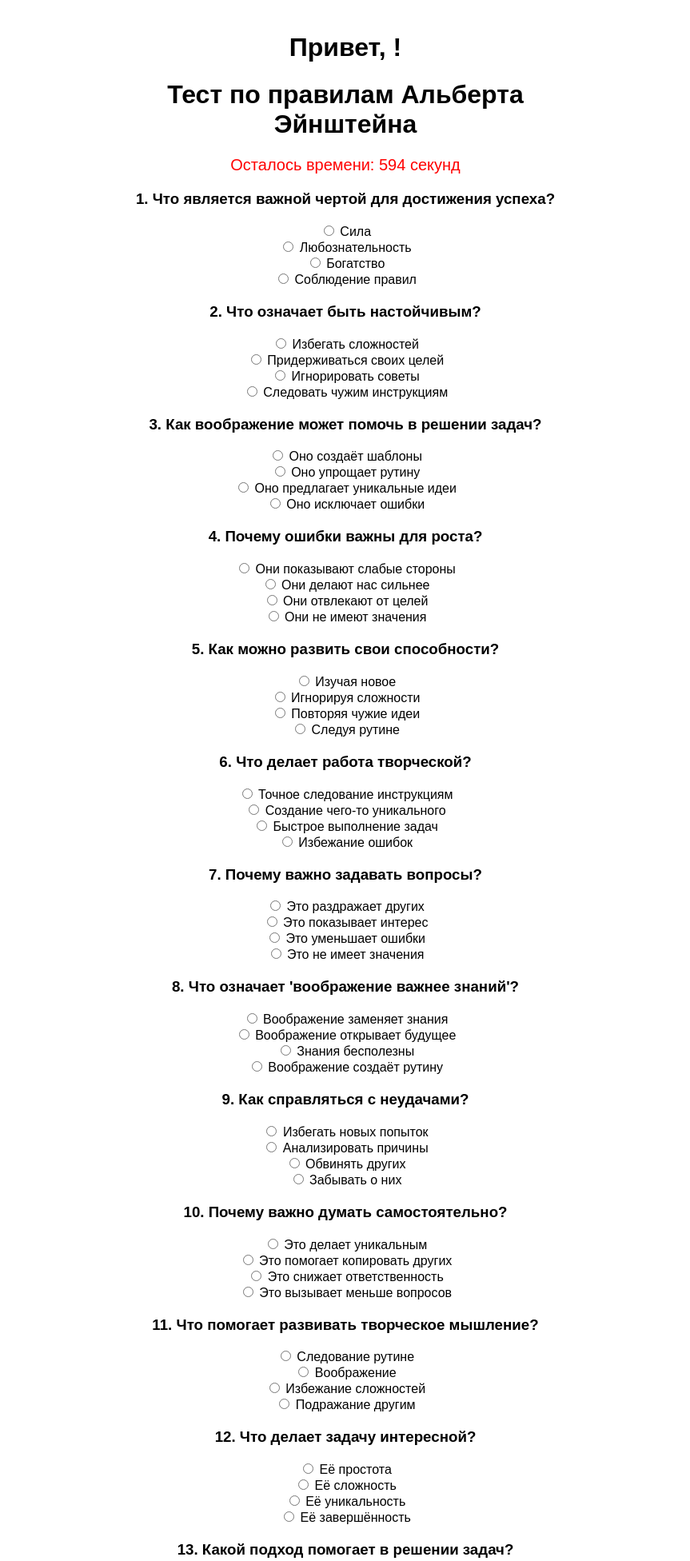
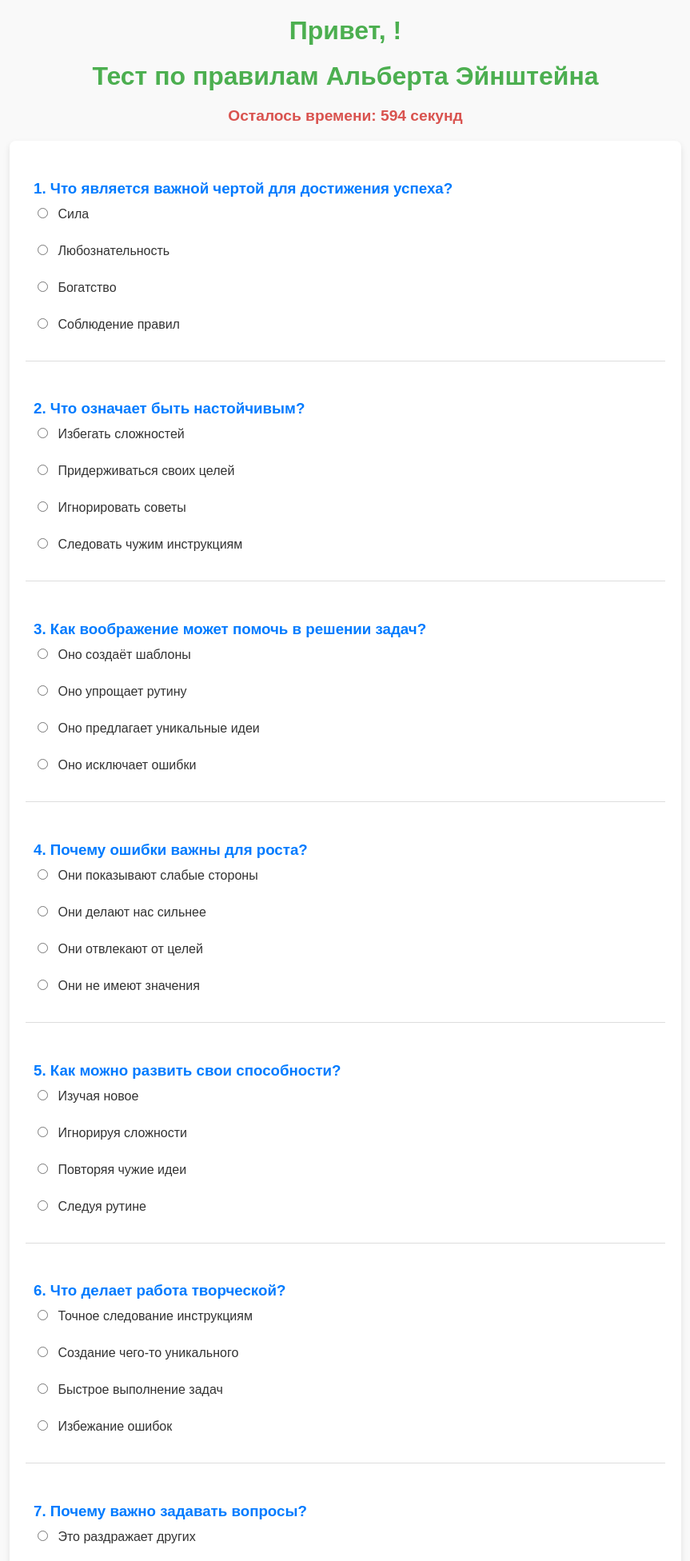
Before and after one commit to newgeekmail/EinsteinQuiz, a Flask app: page /test in a window 1280 px wide. Shown: the top 1952 px of the page at 80% size, without its empty margins (208-1071 px from the left). Run offline with Flask 3, Linux system fonts and the light colour scheme.

Commit message:
Update style.css

```diff
--- a/static/style.css
+++ b/static/style.css
@@ -1,17 +1,99 @@
+/* Основные настройки */
 body {
     font-family: Arial, sans-serif;
-    margin: 0 auto;
-    padding: 20px;
-    max-width: 600px;
-    text-align: center;
+    background-color: #f9f9f9;
+    color: #333;
+    margin: 0;
+    padding: 0;
 }
 
+/* Заголовки */
+h1 {
+    text-align: center;
+    color: #4CAF50;
+    margin: 20px 0;
+}
+
+/* Контейнер для теста */
+#quizForm {
+    max-width: 800px;
+    margin: 0 auto;
+    background-color: #fff;
+    padding: 20px;
+    border-radius: 8px;
+    box-shadow: 0 4px 8px rgba(0, 0, 0, 0.1);
+}
+
+/* Таймер */
 #timer {
-    font-size: 20px;
-    color: red;
+    text-align: center;
+    font-size: 1.2em;
+    font-weight: bold;
+    color: #d9534f;
     margin-bottom: 20px;
 }
 
+/* Вопросы */
 .question {
     margin-bottom: 20px;
+    padding: 10px;
+    border-bottom: 1px solid #ddd;
 }
+
+.question h3 {
+    margin-bottom: 10px;
+    color: #007BFF;
+}
+
+/* Радиокнопки */
+label {
+    display: block;
+    margin-bottom: 8px;
+    cursor: pointer;
+}
+
+input[type="radio"] {
+    margin-right: 8px;
+}
+
+/* Кнопка отправки */
+button {
+    display: block;
+    width: 100%;
+    padding: 12px;
+    font-size: 1.1em;
+    color: #fff;
+    background-color: #4CAF50;
+    border: none;
+    border-radius: 4px;
+    cursor: pointer;
+}
+
+button:hover {
+    background-color: #45a049;
+}
+
+/* Сопоставление */
+.matching-question table {
+    width: 100%;
+    border-collapse: collapse;
+    margin: 10px 0;
+}
+
+.matching-question th, .matching-question td {
+    text-align: left;
+    padding: 10px;
+    border: 1px solid #ddd;
+}
+
+.matching-question th {
+    background-color: #f2f2f2;
+    color: #333;
+}
+
+.matching-question select {
+    width: 100%;
+    padding: 8px;
+    border: 1px solid #ccc;
+    border-radius: 4px;
+}
```
